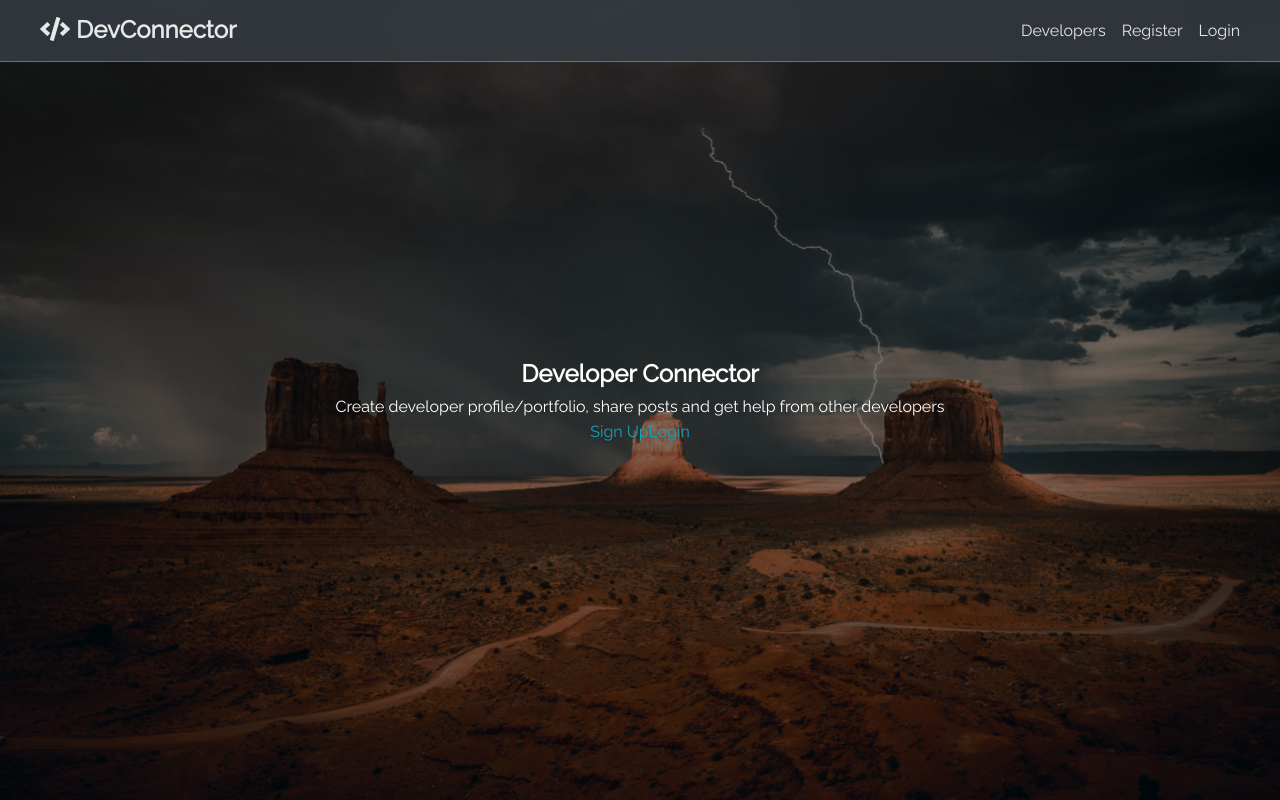
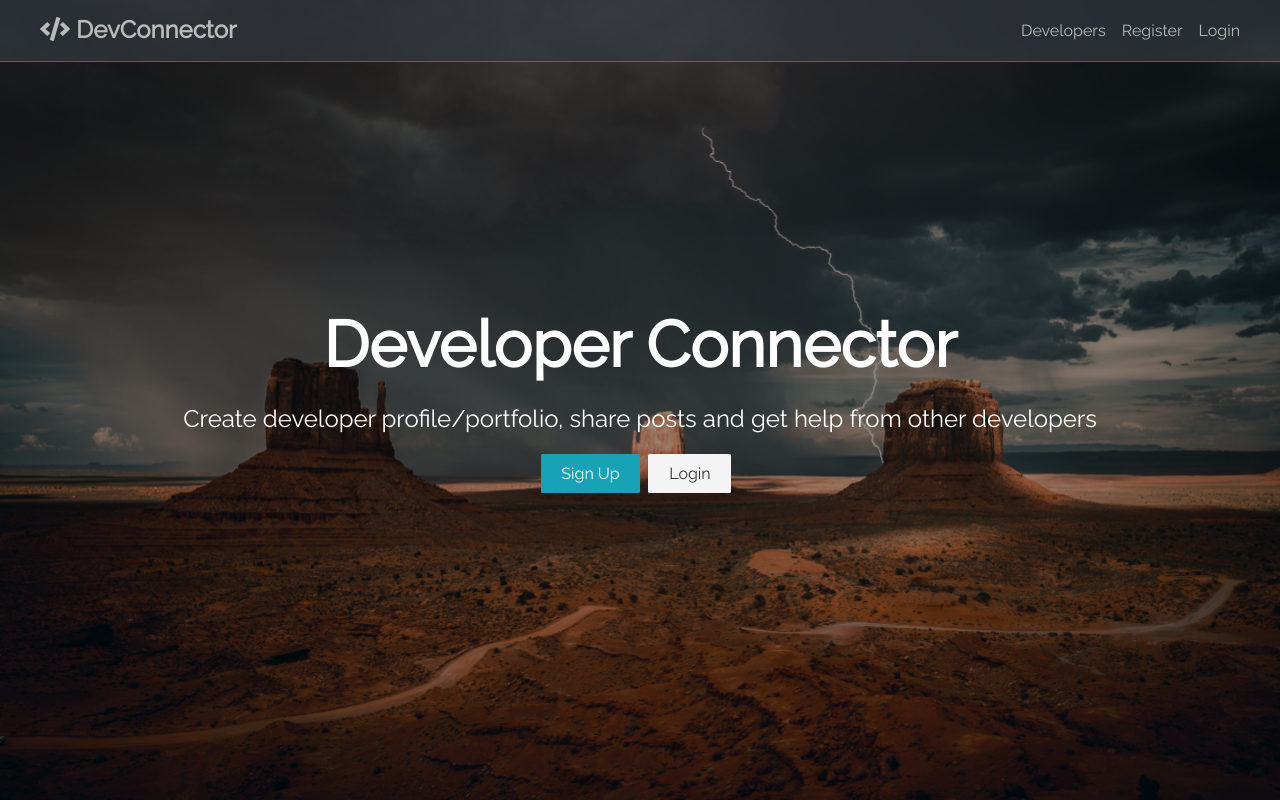
Before and after one commit to Amir-Bagjani/sass-website-travi, a React (Create React App) app: page / in a window 1280 px wide. Built offline with nearby package versions, Linux system fonts and the light colour scheme.

Commit message:
btn added

```diff
--- a/src/components/Navbar.jsx
+++ b/src/components/Navbar.jsx
@@ -5,7 +5,7 @@ function Navbar() {
   return (
     <nav className="navbar bg-dark">
         <h1>
-            <a href="dashboard"><i class="fas fa-code"></i> DevConnector</a>
+            <a href="dashboard"><i className="fas fa-code"></i> DevConnector</a>
         </h1>
         <ul>
             <li><a href="profile">Developers</a></li>
--- a/src/pages/Home.jsx
+++ b/src/pages/Home.jsx
@@ -14,7 +14,7 @@ const Home = () => {
           </p>
           <div className="buttons">
             <a href="register" className="btn btn-primary">Sign Up</a>
-            <a href="login" className="btn btn-primary">Login</a>
+            <a href="login" className="btn ">Login</a>
           </div>
         </div>
       </div>
--- a/src/styles/_utilities.scss
+++ b/src/styles/_utilities.scss
@@ -1,19 +1,90 @@
 @import "config";
 
-.bg{
-    &-dark{
-        @include  set-background($dark-color);
+//text
+.x-large {
+  font-size: 4rem;
+  line-height: 1.2;
+  margin-bottom: 1rem;
+}
+.large {
+  font-size: 3rem;
+  line-height: 1.2;
+  margin-bottom: 1rem;
+}
+.lead {
+  font-size: 1.5rem;
+  margin-bottom: 1rem;
+}
+
+//background
+.bg {
+  &-dark {
+    @include set-background($dark-color);
+  }
+  &-light {
+    @include set-background($light-color);
+  }
+  &-success {
+    @include set-background($success-color);
+  }
+  &-danger {
+    @include set-background($danger-color);
+  }
+  &-white {
+    @include set-background(#fff);
+  }
+}
+
+// Button
+.btn {
+  display: inline-block;
+  background: $light-color;
+  outline: none;
+  border: none;
+  padding: 0.4rem 1.3rem;
+  color: #333;
+  cursor: pointer;
+  transition: all 0.3s ease;
+  font-size: 1rem;
+  margin-right: 0.5rem;
+  border-radius: 0.1rem;
+
+  &.btn-primary {
+    @include set-background($primary-color);
+    &:hover {
+      background-color: lighten($primary-color, 10%);
     }
-    &-light{
-        @include  set-background($light-color);
+  }
+  &.btn-dark {
+    @include set-background($dark-color);
+    &:hover {
+      background: lighten($dark-color, 10%);
     }
-    &-success{
-        @include  set-background($success-color);
+  }
+  &.btn-success {
+    @include set-background($success-color);
+    &:hover {
+      background: lighten($success-color, 10%);
     }
-    &-danger{
-        @include  set-background($danger-color);
+  }
+  &.btn-danger {
+    @include set-background($danger-color);
+    &:hover {
+      background: lighten($danger-color, 10%);
     }
-    &-white{
-        @include  set-background(#fff);
-    }
+  }
+
+  &:hover {
+    background: lighten($dark-color, 20%);
+    color: #fff;
+  }
 }
+
+.dark-overlay {
+  height: 100%;
+  width: 100%;
+  background-color: rgba(0, 0, 0, 0.4);
+  // position: absolute;
+  // top: 0;
+  // left: 0;
+}
--- a/src/styles/home.scss
+++ b/src/styles/home.scss
@@ -2,15 +2,6 @@
   background: url(../../public/images/nature.jpg) no-repeat center center/cover;
   height: 100vh;
 //   position: relative;
-
-  .dark-overlay {
-    height: 100%;
-    width: 100%;
-    background-color: rgba(0, 0, 0, 0.5);
-    // position: absolute;
-    // top: 0;
-    // left: 0;
-  }
 
   &-inner {
     display: flex;
--- a/src/styles/navbar.scss
+++ b/src/styles/navbar.scss
@@ -11,7 +11,7 @@
     width: 100%;
     top: 0;
     z-index: 100;
-    opacity: 0.9;
+    opacity: 0.7;
     border-bottom: solid 1px $primary-color;
 
     ul{
```
